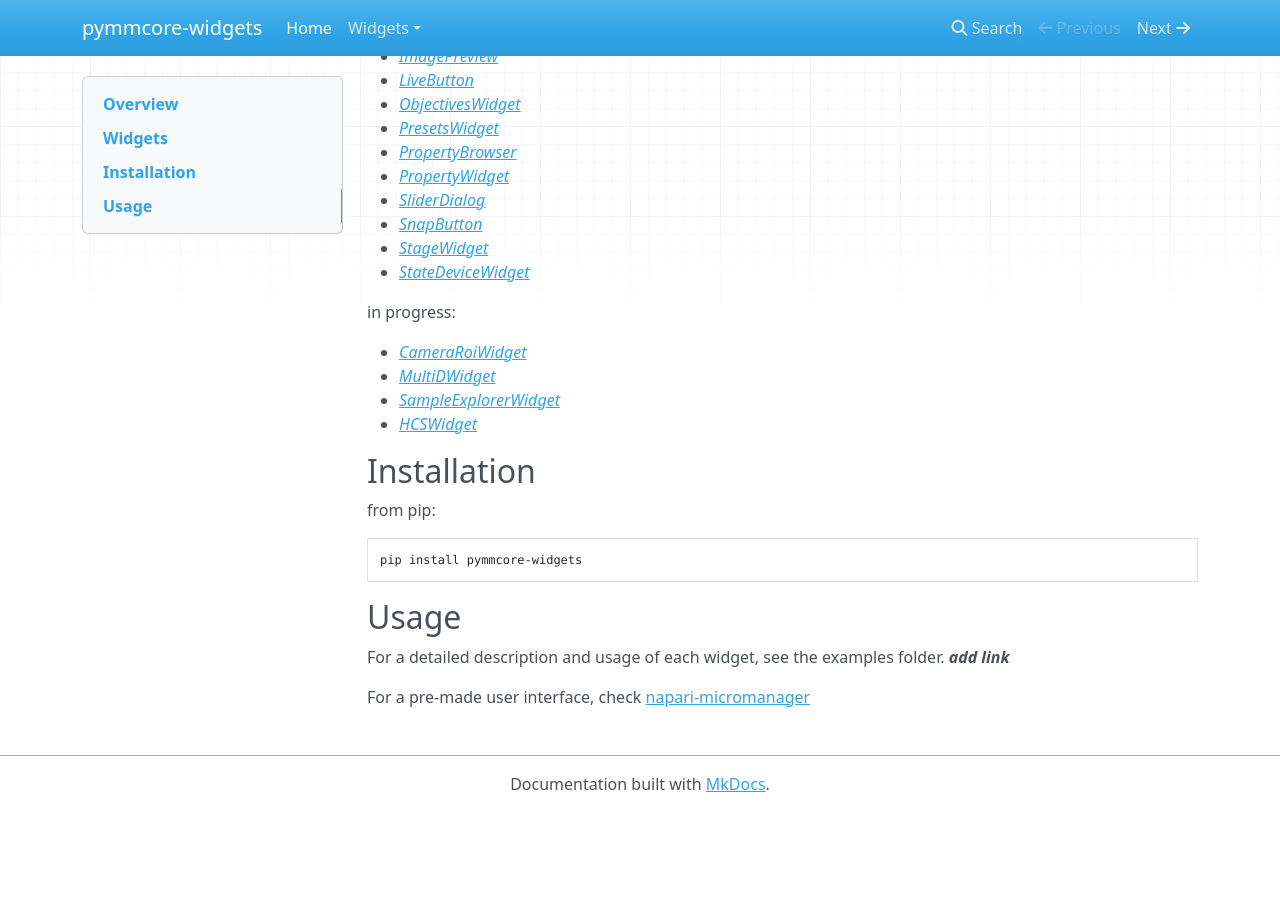
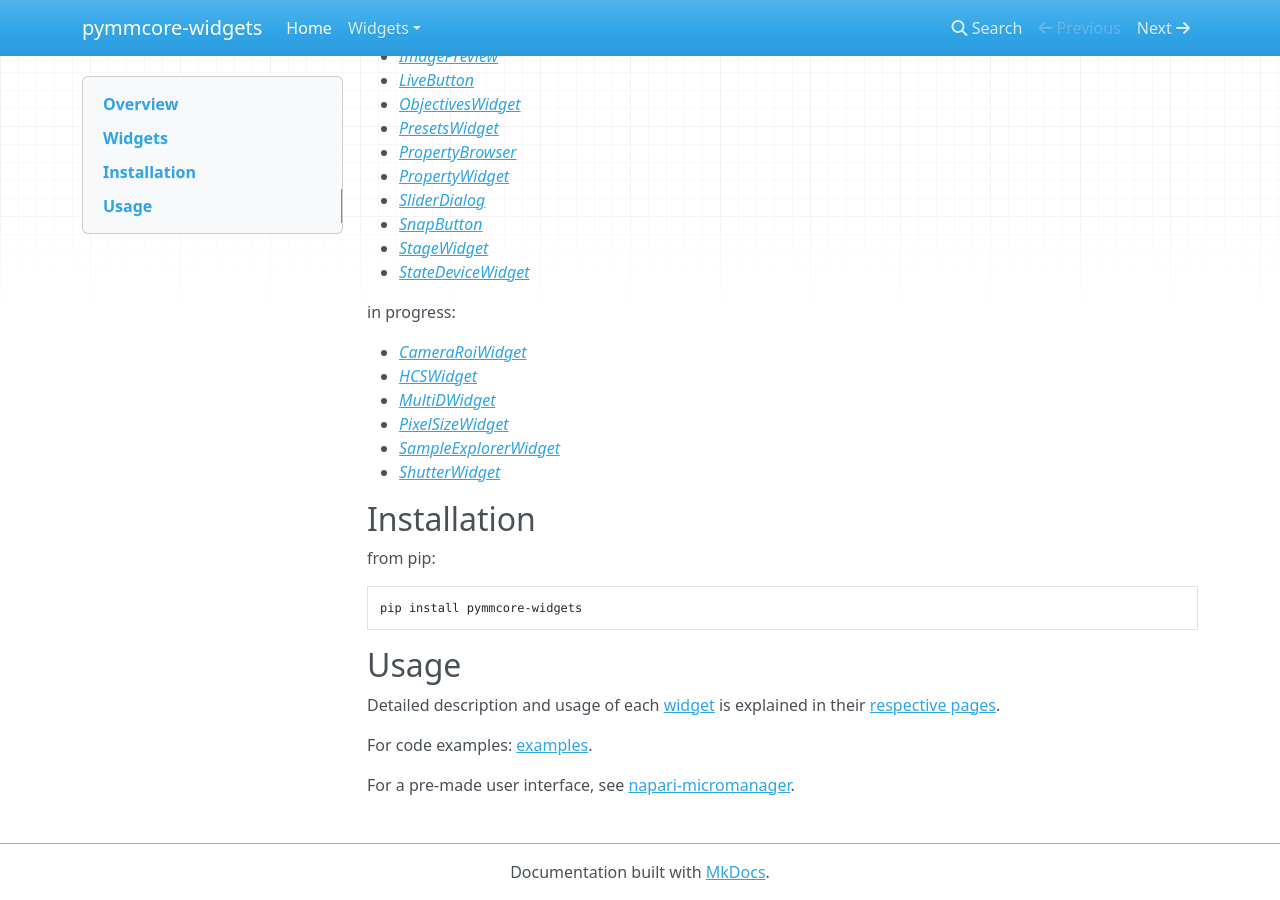
Before and after one commit to pymmcore-plus/pymmcore-widgets, an MkDocs documentation site: the page built from docs/index.md, in a window 1280 px wide and 900 px high, scrolled down 681 px. Built offline with MkDocs 1.6.1, drawn with Linux system fonts in a browser that asks for light colours; nearby versions of some CDN libraries; before the commit the page ends 1493 px from its top, so only the background shows below that.

Commit message:
docs: update

```diff
--- a/docs/index.md
+++ b/docs/index.md
@@ -43,9 +43,11 @@ The following widgets are currently available:
 in progress:
 
 * [*CameraRoiWidget*](./widgets/CameraRoiWidget.md)
+* [*HCSWidget*](./widgets/HCSWidget.md)
 * [*MultiDWidget*](./widgets/MultiDWidget.md)
+* [*PixelSizeWidget*](./widgets/PixelSizeWidget.md)
 * [*SampleExplorerWidget*](./widgets/SampleExplorerWidget.md)
-* [*HCSWidget*](./widgets/HCSWidget.md)
+* [*ShutterWidget*](./widgets/ShutterWidget.md)
 
 
 ## Installation
@@ -58,9 +60,11 @@ pip install pymmcore-widgets
 
 
 ## Usage
-For a detailed description and usage of each widget, see the examples folder. ***add link***
+Detailed description and usage of each [widget](#widgets) is explained in their [respective pages](#widgets).
 
-For a pre-made user interface, check [napari-micromanager]()
+For code examples: [examples](https://github.com/pymmcore-plus/pymmcore-widgets/tree/main/examples).
+
+For a pre-made user interface, see [napari-micromanager](https://pypi.org/project/napari-micromanager/).
 
 
 
```
Also changed, not shown: docs/widgets/PixelSizeWidget.md (added, +1 -0 lines), docs/widgets/ShutterWidget.md (added, +1 -0 lines).
